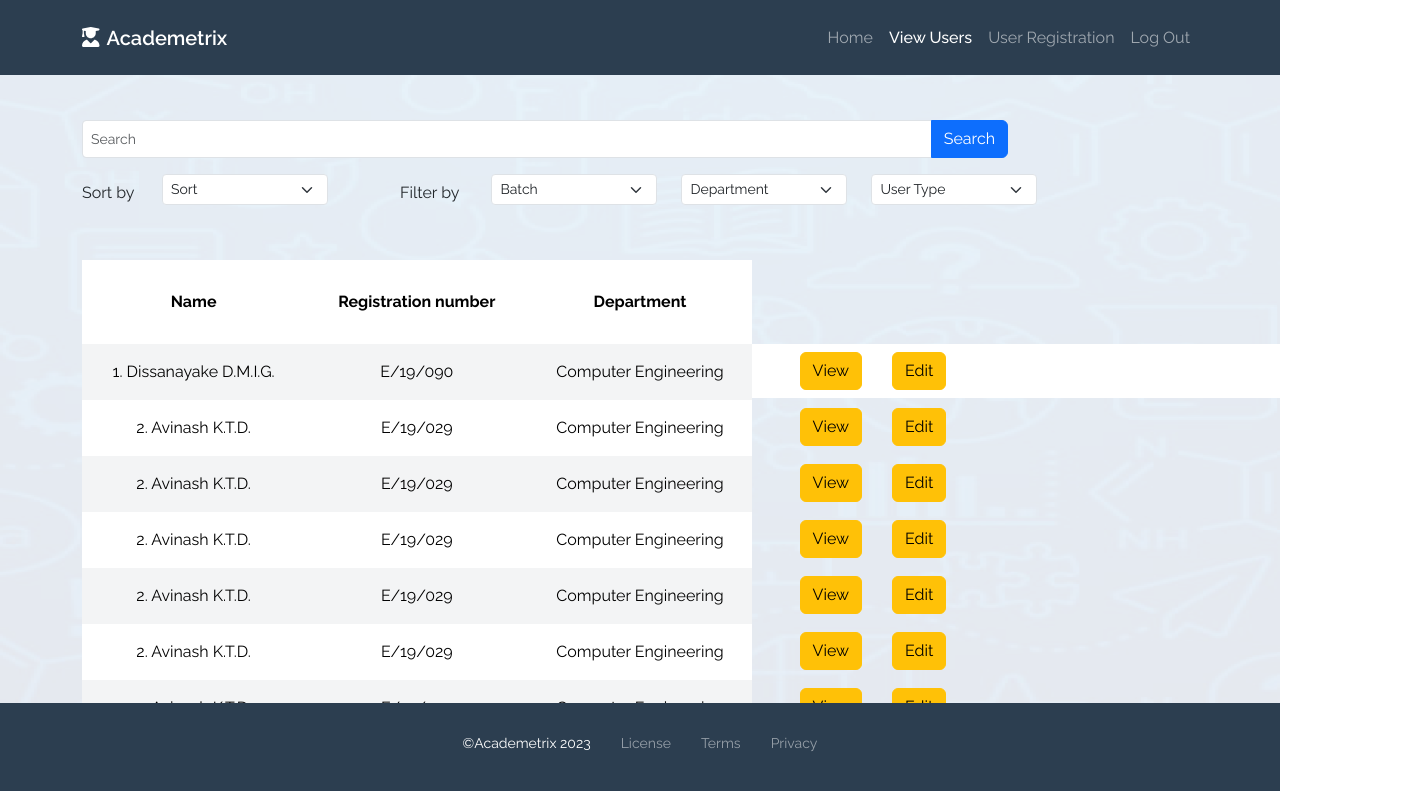
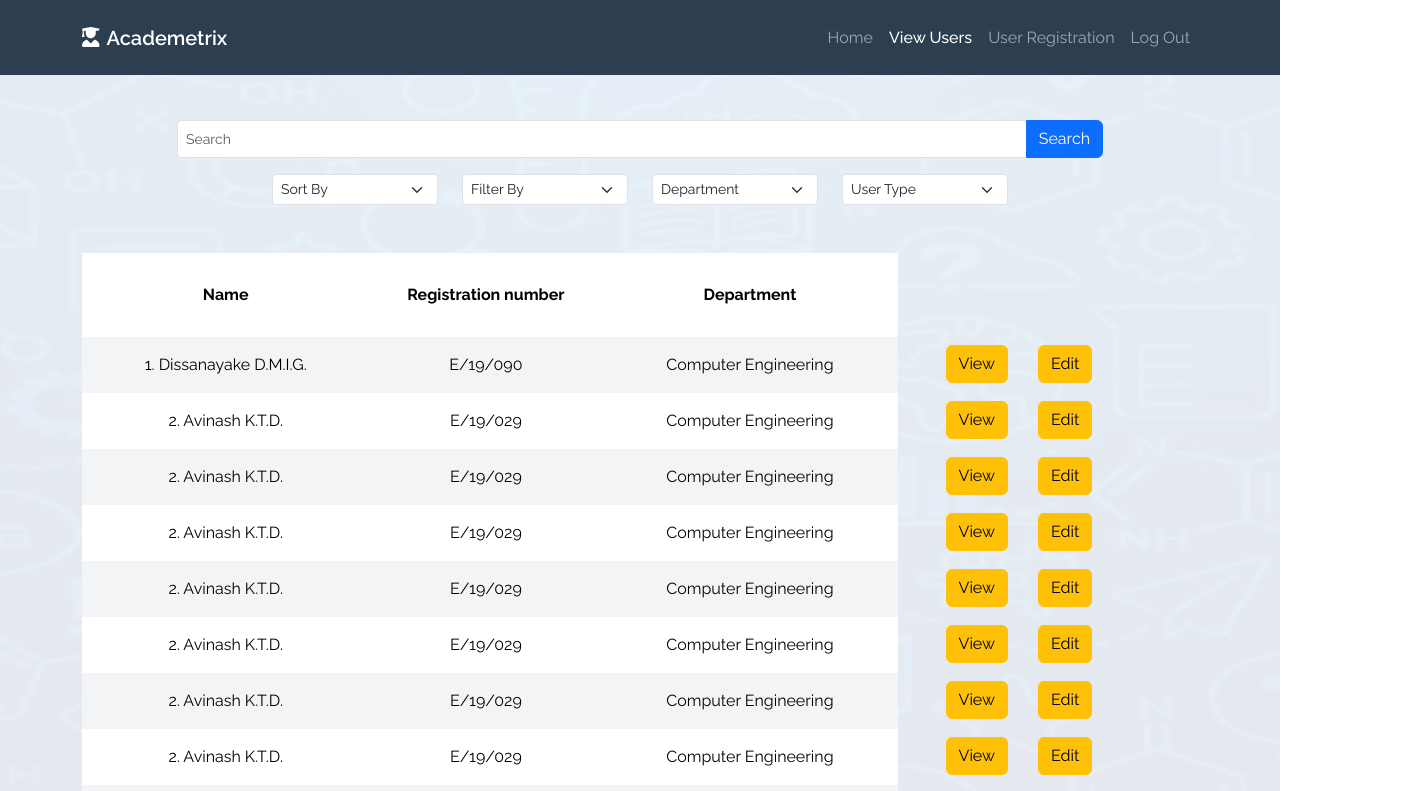
Before and after one commit to cepdnaclk/e19-co225-student-results-management-system-webapp, a Vue app in the folder frontend/: page /ar/user in a window 1280 px wide. Shown: the top 791 px of the page, 1421 px wide, since content can reach past the window. Built offline with nearby package versions, Linux system fonts and the light colour scheme.

Commit message:
Making the views styles

```diff
--- a/frontend/src/views/ArMainView.vue
+++ b/frontend/src/views/ArMainView.vue
@@ -19,7 +19,7 @@
             </div>
         </nav>
         <router-view />
-        <footer class="fixed-bottom">
+        <footer>
             <div class="container">
                 <div class="row">
                     <div class="col-12">
@@ -43,6 +43,12 @@ export default {
 </script>
 
 <style scoped>
+.ar-main {
+    min-height: 100vh;
+    display: flex;
+    flex-direction: column;
+}
+
 .navbar {
     background: #2c3e50;
     height: 75px;
@@ -69,6 +75,7 @@ footer {
     font-size: 14px;
     justify-content: center;
     align-items: center;
+    margin-top: auto;
 }
 
 .list-inline-item {
--- a/frontend/src/views/ArView/UserArView.vue
+++ b/frontend/src/views/ArView/UserArView.vue
@@ -2,38 +2,34 @@
     <div class="ar-user">
         <img class="bg" src="@/assets/bg.png" alt="">
         <div class="container body">
-            <div class="row">
-                <div class="col-xl-10 col-md-12">
+            <div class="row justify-content-center">
+                <div class="col-lg-10">
                     <div class="input-group">
                         <input type="text" class="form-control form-control-sm" placeholder="Search">
                         <button class="btn btn-primary btn-md" type="button">Search</button>
                     </div>
                 </div>
             </div>
-            <div class="row mt-3">
-                <div class="col-xl-12">
-                    <div class="row">
-                        <label for="sort" class="col-xl-1 col-form-label pr-1">Sort by</label>
-                        <div class="col-xl-2 col-lg-2">
+            <div class="row mt-3 align-items-center justify-content-center">
+                <div class="col-xl-2 col-md-2">
                     <select class="form-select form-select-sm" aria-label="Default select example">
-                                <option selected>Sort</option>
+                        <option selected>Sort By</option>
                         <option>1</option>
                         <option>2</option>
                         <option>3</option>
                         <option>4</option>
                     </select>
                 </div>
-                        <label for="filter" class="col-xl-2 col-md-6 col-form-label filter">Filter by</label>
-                        <div class="col-xl-2 col-lg-2">
+                <div class="col-xl-2 col-md-2">
                     <select class="form-select form-select-sm" aria-label="Default select example">
-                                <option selected>Batch</option>
+                        <option selected>Filter By</option>
                         <option>17</option>
                         <option>18</option>
                         <option>19</option>
                         <option>20</option>
                     </select>
                 </div>
-                        <div class="col-xl-2 col-lg-3">
+                <div class="col-xl-2 col-md-3">
                     <select class="form-select form-select-sm" aria-label="Default select example">
                         <option selected>Department</option>
                         <option>Computer Engineering</option>
@@ -44,15 +40,13 @@
                         <option>Civil Engineering</option>
                     </select>
                 </div>
-                        <div class="col-xl-2 col-lg-3">
+                <div class="col-xl-2 col-md-3">
                     <select class="form-select form-select-sm" aria-label="Default select example">
                         <option selected>User Type</option>
                         <option>Student</option>
                         <option>Representative</option>
                         <option>Coordinator</option>
                     </select>
-                        </div>
-                    </div>
                 </div>
             </div>
             <!-- <div class="row mt-333">
@@ -94,9 +88,9 @@
             <table class="table table-borderless mt-5">
                 <thead>
                     <tr>
-                        <th scope="col" class="col-xl-3 col-lg-4">Name</th>
-                        <th scope="col" class="col-xl-2 col-lg-2">Registration number</th>
-                        <th scope="col" class="col-xl-3 col-lg-4">Department</th>
+                        <th scope="col">Name</th>
+                        <th scope="col">Registration number</th>
+                        <th scope="col">Department</th>
 
                     </tr>
                 </thead>
@@ -115,7 +109,7 @@
                         <td>2. Avinash K.T.D.</td>
                         <td>E/19/029</td>
                         <td>Computer Engineering</td>
-                        <div class="col-lg-12">
+                        <div>
                             <a class="btn btn-warning view" href="#" role="button">View</a>
                             <a class="btn btn-warning" href="#" role="button">Edit</a>
                         </div>
@@ -125,7 +119,7 @@
                         <td>2. Avinash K.T.D.</td>
                         <td>E/19/029</td>
                         <td>Computer Engineering</td>
-                        <div class="col-lg-12">
+                        <div>
                             <a class="btn btn-warning view" href="#" role="button">View</a>
                             <a class="btn btn-warning" href="#" role="button">Edit</a>
                         </div>
@@ -135,7 +129,7 @@
                         <td>2. Avinash K.T.D.</td>
                         <td>E/19/029</td>
                         <td>Computer Engineering</td>
-                        <div class="col-lg-12">
+                        <div>
                             <a class="btn btn-warning view" href="#" role="button">View</a>
                             <a class="btn btn-warning" href="#" role="button">Edit</a>
                         </div>
@@ -145,7 +139,7 @@
                         <td>2. Avinash K.T.D.</td>
                         <td>E/19/029</td>
                         <td>Computer Engineering</td>
-                        <div class="col-lg-12">
+                        <div>
                             <a class="btn btn-warning view" href="#" role="button">View</a>
                             <a class="btn btn-warning" href="#" role="button">Edit</a>
                         </div>
@@ -155,7 +149,7 @@
                         <td>2. Avinash K.T.D.</td>
                         <td>E/19/029</td>
                         <td>Computer Engineering</td>
-                        <div class="col-lg-12">
+                        <div>
                             <a class="btn btn-warning view" href="#" role="button">View</a>
                             <a class="btn btn-warning" href="#" role="button">Edit</a>
                         </div>
@@ -165,7 +159,7 @@
                         <td>2. Avinash K.T.D.</td>
                         <td>E/19/029</td>
                         <td>Computer Engineering</td>
-                        <div class="col-lg-12">
+                        <div>
                             <a class="btn btn-warning view" href="#" role="button">View</a>
                             <a class="btn btn-warning" href="#" role="button">Edit</a>
                         </div>
@@ -175,7 +169,7 @@
                         <td>2. Avinash K.T.D.</td>
                         <td>E/19/029</td>
                         <td>Computer Engineering</td>
-                        <div class="col-lg-12">
+                        <div>
                             <a class="btn btn-warning view" href="#" role="button">View</a>
                             <a class="btn btn-warning" href="#" role="button">Edit</a>
                         </div>
@@ -195,7 +189,7 @@
                         <td>2. Avinash K.T.D.</td>
                         <td>E/19/029</td>
                         <td>Computer Engineering</td>
-                        <div class="col-lg-12">
+                        <div>
                             <a class="btn btn-warning view" href="#" role="button">View</a>
                             <a class="btn btn-warning" href="#" role="button">Edit</a>
                         </div>
@@ -226,8 +220,6 @@
 .table {
     border: none;
     margin-bottom: 4rem;
-    width: 120%;
-    /*100% after md */
 }
 
 .table thead th {
@@ -239,7 +231,7 @@
     text-align: center;
 }
 
-.table tbody tr:nth-child(odd) td {
+.table tbody tr:nth-child(2n-1) td {
     background-color: #f3f4f5;
 }
 
@@ -248,7 +240,7 @@
     padding: 1rem;
 }
 
-div .col-lg-12 {
+.table tr div {
     background: none;
 }
 
@@ -272,35 +264,4 @@ div .col-lg-12 {
     padding-left: 60px;
     width: fit-content;
 }
-
-footer {
-    background-color: #2c3e50;
-    padding: 0;
-    text-align: center;
-    font-size: 14px;
-    justify-content: center;
-    align-items: center;
-}
-
-.list-inline-item {
-    text-align: center;
-    padding: 20px 5px;
-    margin: 10px;
-    color: white;
-}
-
-.list-inline li {
-    display: inline-block;
-    margin-right: 10px;
-}
-
-.list-inline li a {
-    text-decoration: none;
-    color: rgba(255, 255, 255, 0.5);
-    font-weight: 400;
-}
-
-.list-inline li a:hover {
-    color: white;
-}
 </style>
```
Lines whose indentation alone changed are shown as unchanged.
